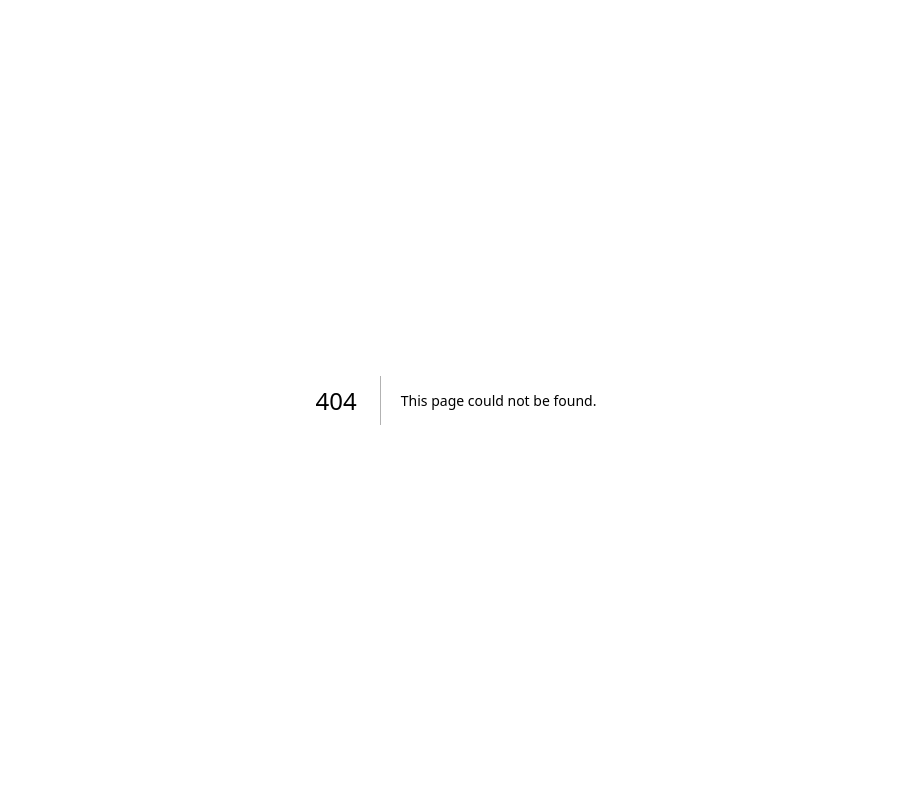
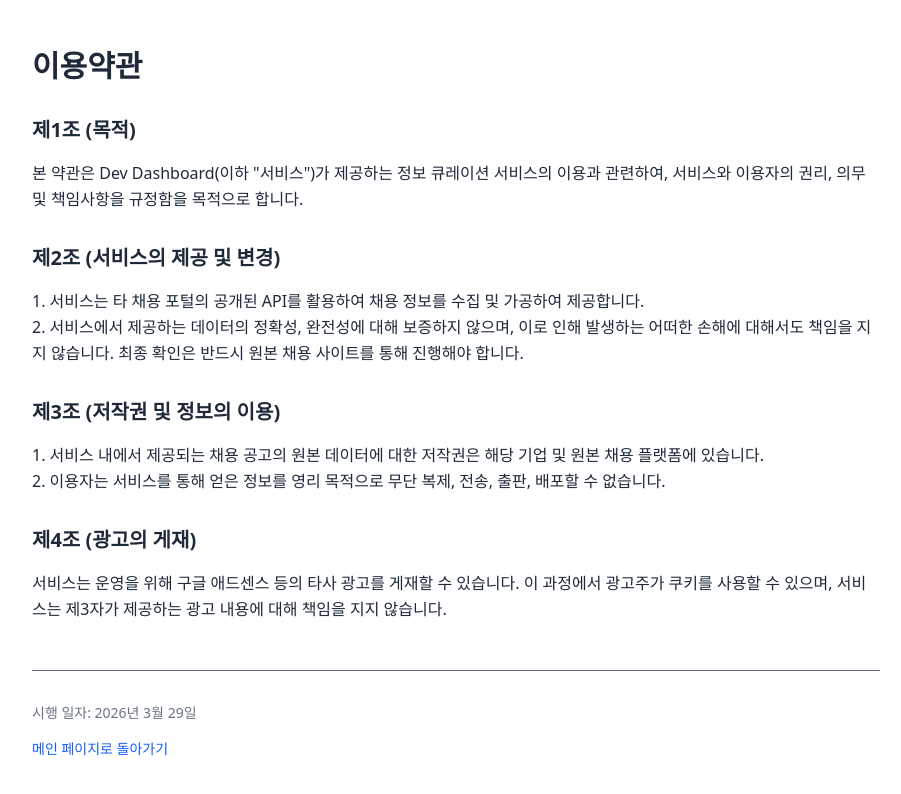
Before and after one commit to welchs1423/Dev-Dashboard, a Next.js app: page /terms in a window 1280 px wide. Before the commit this address had no page. Shown: the top 794 px of the page, without its empty margins (184-1085 px from the left). Built offline with nearby package versions, Linux system fonts and the light colour scheme.

Commit message:
feat: 이용약관 페이지 추가

```diff
--- /dev/null
+++ b/app/terms/page.tsx
@@ -0,0 +1,38 @@
+import Link from 'next/link';
+
+export default function Terms() {
+  return (
+    <div className="max-w-4xl mx-auto px-6 py-12 text-gray-800 leading-relaxed">
+      <h1 className="text-3xl font-bold mb-8">이용약관</h1>
+
+      <section className="mb-8">
+        <h2 className="text-xl font-semibold mb-4">제1조 (목적)</h2>
+        <p>본 약관은 Dev Dashboard(이하 "서비스")가 제공하는 정보 큐레이션 서비스의 이용과 관련하여, 서비스와 이용자의 권리, 의무 및 책임사항을 규정함을 목적으로 합니다.</p>
+      </section>
+
+      <section className="mb-8">
+        <h2 className="text-xl font-semibold mb-4">제2조 (서비스의 제공 및 변경)</h2>
+        <p>1. 서비스는 타 채용 포털의 공개된 API를 활용하여 채용 정보를 수집 및 가공하여 제공합니다.</p>
+        <p>2. 서비스에서 제공하는 데이터의 정확성, 완전성에 대해 보증하지 않으며, 이로 인해 발생하는 어떠한 손해에 대해서도 책임을 지지 않습니다. 최종 확인은 반드시 원본 채용 사이트를 통해 진행해야 합니다.</p>
+      </section>
+
+      <section className="mb-8">
+        <h2 className="text-xl font-semibold mb-4">제3조 (저작권 및 정보의 이용)</h2>
+        <p>1. 서비스 내에서 제공되는 채용 공고의 원본 데이터에 대한 저작권은 해당 기업 및 원본 채용 플랫폼에 있습니다.</p>
+        <p>2. 이용자는 서비스를 통해 얻은 정보를 영리 목적으로 무단 복제, 전송, 출판, 배포할 수 없습니다.</p>
+      </section>
+
+      <section className="mb-8">
+        <h2 className="text-xl font-semibold mb-4">제4조 (광고의 게재)</h2>
+        <p>서비스는 운영을 위해 구글 애드센스 등의 타사 광고를 게재할 수 있습니다. 이 과정에서 광고주가 쿠키를 사용할 수 있으며, 서비스는 제3자가 제공하는 광고 내용에 대해 책임을 지지 않습니다.</p>
+      </section>
+
+      <footer className="mt-12 pt-8 border-t text-sm text-gray-500">
+        <p>시행 일자: 2026년 3월 29일</p>
+        <Link href="/" className="text-blue-600 hover:underline mt-4 block">
+          메인 페이지로 돌아가기
+        </Link>
+      </footer>
+    </div>
+  );
+}
```
